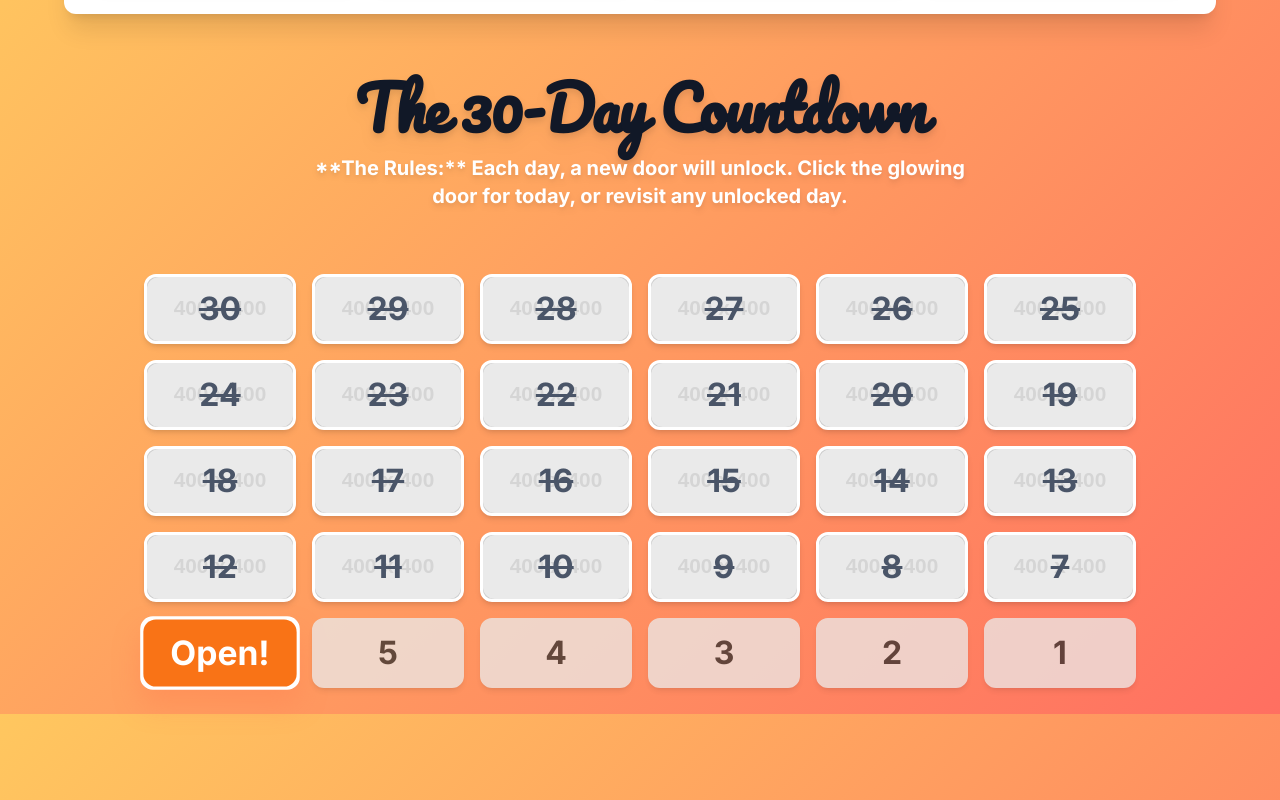
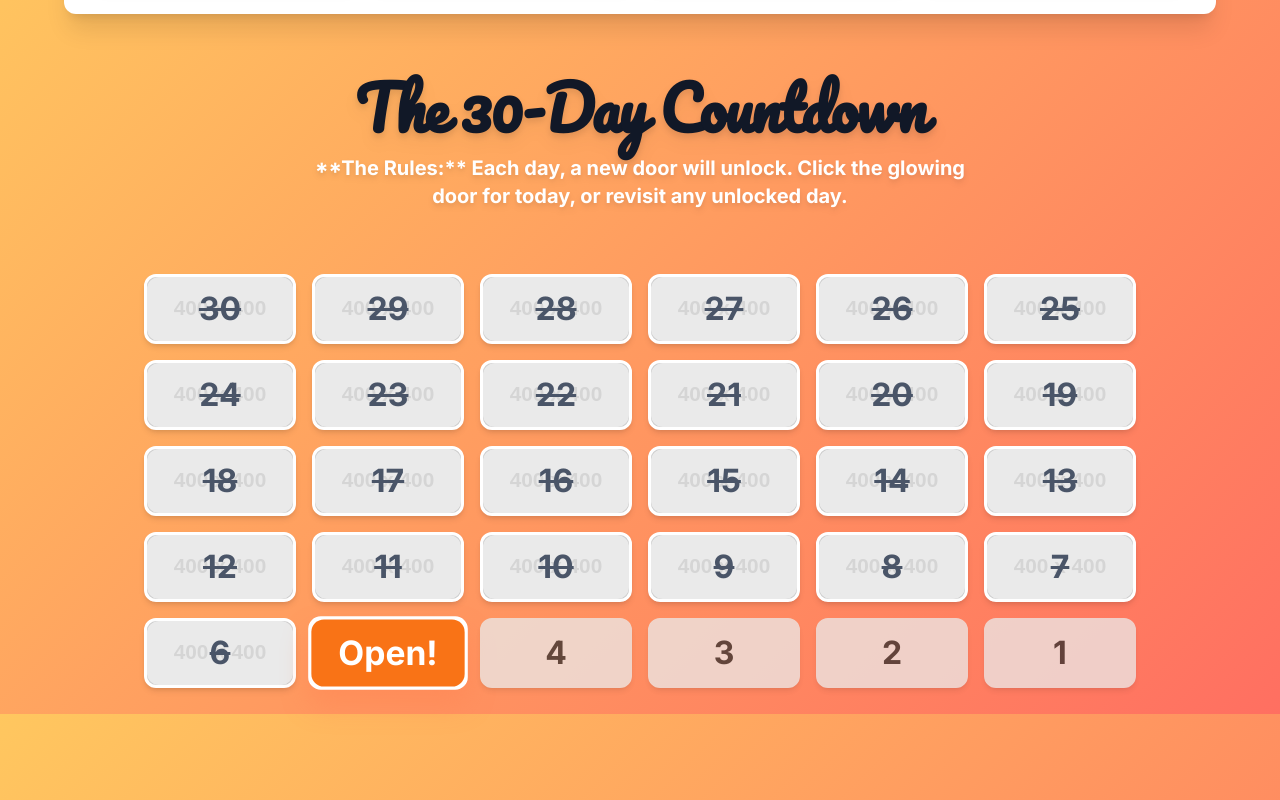
Before and after one commit to simonmelis85-prog/littleboydavidmelisisfinallygettingmarried, a plain HTML site: page index.html in a window 1280 px wide. Shown: the part 1686-2486 px from the top of the page. Drawn offline with nearby package versions, Linux system fonts and the light colour scheme; placeholder pictures from the web are drawn by us.

Commit message:
Update index.html

```diff
--- a/index.html
+++ b/index.html
@@ -139,8 +139,8 @@
 
       // ================== CONFIG ==================
       const countdownDays = 30;
-      // Today is Day 6
-      const daysUntil = 6;
+      // Today is Day 5
+      const daysUntil = 5;
 
       // ================== CONTENT HELPERS ==================
       const youTube = (url) => {
@@ -163,9 +163,9 @@
         <div class="space-y-3">
           <div class="relative w-full overflow-hidden rounded-lg border" style="padding-top: 140%;">
             <iframe class="absolute inset-0 w-full h-full" src="${url}"
-              title="Embedded Site" loading="lazy" frameborder="0"></iframe>
+              title="Embedded Content" loading="lazy" frameborder="0"></iframe>
           </div>
-          <p class="text-sm text-gray-500">If the site doesn’t load here, <a class="text-amber-600 underline" href="${url}" target="_blank" rel="noopener">open it in a new tab</a>.</p>
+          <p class="text-sm text-gray-500">If it doesn’t load here, <a class="text-amber-600 underline" href="${url}" target="_blank" rel="noopener">open it in a new tab</a>.</p>
         </div>`;
 
       // ================== CONTENT (ALL DAYS) ==================
@@ -214,9 +214,9 @@
         '8' : { title: "The Bachelor Party",            content: youTube('https://youtu.be/wjysmpUZHD0') },
         '7' : { title: "A Party in Sudan before the Party in Austria", content: youTube('https://youtu.be/TIvRu4yFzD8') },
         '6' : { title: "Today’s Photo",                 content: imgBlock(IMG_DAY6, 'Day 6 photo') },
+        '5' : { title: "MC H-Agedorn - Before Dienten", content: embedSite('https://photos.app.goo.gl/WcXWfNkH8wBtkMA78') },
         // Placeholders for remaining days
-        '5': { content: '' }, '4': { content: '' }, '3': { content: '' },
-        '2': { content: '' }, '1': { content: '' },
+        '4': { content: '' }, '3': { content: '' }, '2': { content: '' }, '1': { content: '' },
       };
 
       // ================== ELEMENTS ==================
@@ -245,18 +245,18 @@
         door.appendChild(overlay);
 
         if (i > daysUntil) {
-          // Past/unlocked (30 → 7): crossed & clickable
+          // Past/unlocked (30 → 6): crossed & clickable
           overlay.classList.add('strikethrough');
           door.classList.add('open');
           door.style.backgroundImage = `url('https://placehold.co/400x400/E2E8F0/A0AEC0?text=Day+${i}')`;
         } else if (i === daysUntil) {
-          // Today (6): open highlight
+          // Today (5): open highlight
           overlay.textContent = 'Open!';
           overlay.classList.add('bg-orange-500', 'text-white');
           door.style.transform = 'scale(1.05)';
           door.style.boxShadow = '0 15px 25px rgba(255, 127, 80, 0.4)';
         } else {
-          // Future days (5 → 1): grey look but clickable (will show placeholder)
+          // Future days (4 → 1): grey look but clickable (placeholder)
           door.classList.add('future');
         }
 
```
